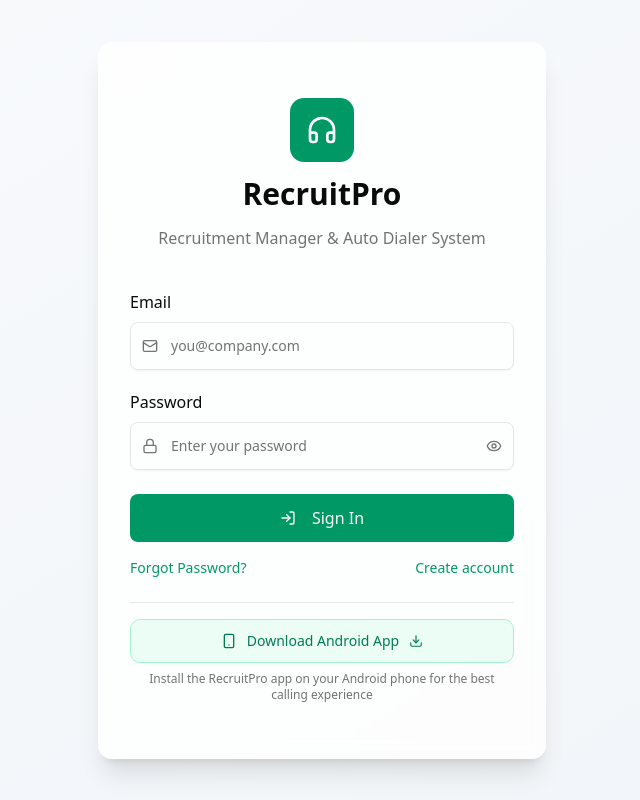
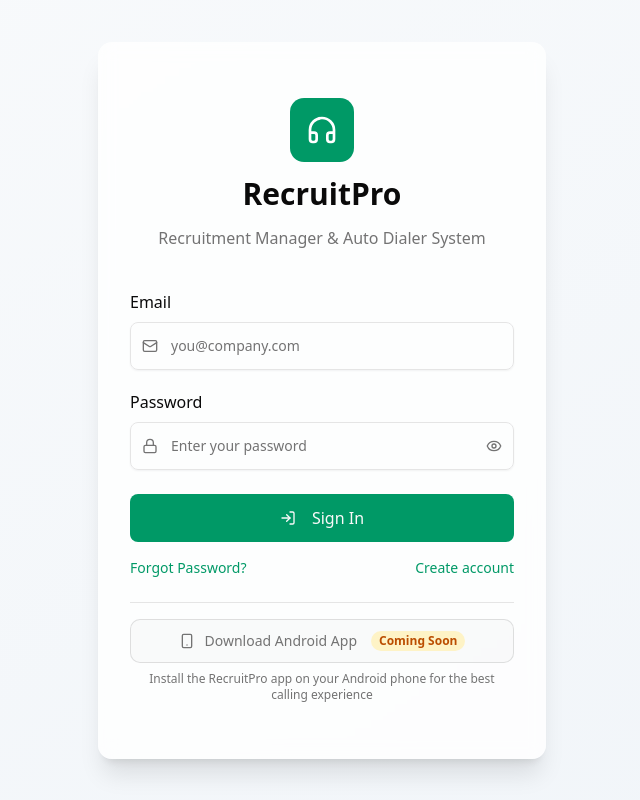
Before and after one commit to akoltasolutions/recruitpro, a Next.js app: page / in a window 1280 px wide. Shown: the whole page, without its empty margins (318-958 px from the left). Built offline with nearby package versions, Linux system fonts and the light colour scheme.

Commit message:
2f6bf4ae-6a93-4d1b-9ec9-fcb02de0251b

```diff
--- a/src/components/auth/login-page.tsx
+++ b/src/components/auth/login-page.tsx
@@ -6,7 +6,7 @@ import { Button } from '@/components/ui/button'
 import { Input } from '@/components/ui/input'
 import { Label } from '@/components/ui/label'
 import { Card, CardContent, CardDescription, CardFooter, CardHeader, CardTitle } from '@/components/ui/card'
-import { Mail, Lock, Eye, EyeOff, LogIn, Loader2, Headphones, AlertCircle, UserX, ShieldOff, WifiOff, Download, Smartphone } from 'lucide-react'
+import { Mail, Lock, Eye, EyeOff, LogIn, Loader2, Headphones, AlertCircle, UserX, ShieldOff, WifiOff, Smartphone } from 'lucide-react'
 import { toast } from 'sonner'
 
 interface LoginPageProps {
@@ -161,16 +161,15 @@ export function LoginPage({ onSwitch, onForgotPassword }: LoginPageProps) {
               </p>
             </div>
 
-            {/* Android App Download */}
+            {/* Android App Download — Coming Soon */}
             <div className="w-full border-t pt-4 mt-2">
-              <a
-                href="/api/download-apk"
-                className="flex items-center justify-center gap-2.5 w-full h-11 rounded-lg border border-emerald-200 bg-emerald-50 text-emerald-700 hover:bg-emerald-100 hover:border-emerald-300 transition-all text-sm font-medium"
+              <div
+                className="flex items-center justify-center gap-2.5 w-full h-11 rounded-lg border border-muted-foreground/20 bg-muted/50 text-muted-foreground cursor-default text-sm font-medium"
               >
                 <Smartphone className="h-4 w-4" />
                 Download Android App
-                <Download className="h-3.5 w-3.5" />
-              </a>
+                <span className="ml-1 rounded-full bg-amber-100 text-amber-700 dark:bg-amber-900/40 dark:text-amber-400 px-2 py-0.5 text-xs font-semibold">Coming Soon</span>
+              </div>
               <p className="text-xs text-center text-muted-foreground mt-2">
                 Install the RecruitPro app on your Android phone for the best calling experience
               </p>
```
